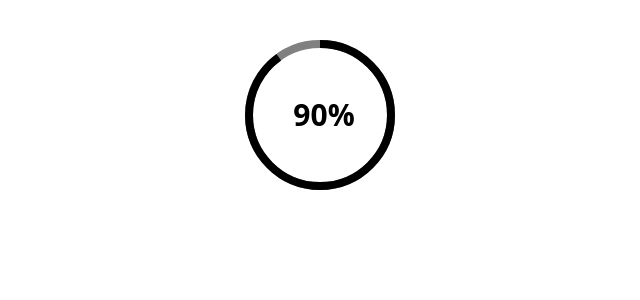
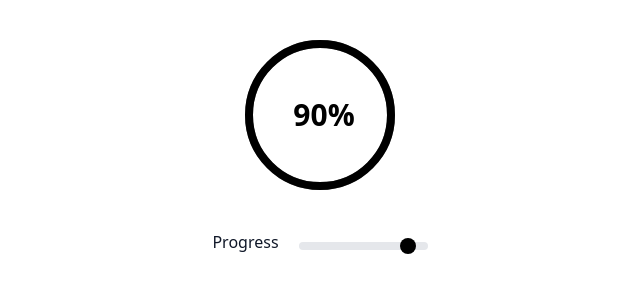
Before and after one commit to jdgamble555/svg-circle, a Nuxt app: page / in a window 1280 px wide. Shown: the top 300 px of the page, without its empty margins (320-960 px from the left). Built offline with nearby package versions, Linux system fonts and the light colour scheme.

Commit message:
shared progress

```diff
--- a/app.vue
+++ b/app.vue
@@ -1,15 +1,16 @@
 <script setup lang="ts">
 
-const progress = 90;
+const progress = useProgress()
 
 </script>
 
 <template>
   <div class="flex items-center justify-center text-center mt-10">
-    <svg-circle :progress>
+    <svg-circle>
       <h1 class="text-3xl font-bold size-full flex items-center justify-center">
         {{ progress }}%
       </h1>
     </svg-circle>
   </div>
+  <range-input />
 </template>
--- /dev/null
+++ b/components/range-input.vue
@@ -0,0 +1,33 @@
+<script setup lang="ts">
+
+const progress = useProgress()
+
+</script>
+
+<template>
+  <div class="flex items-center justify-center text-center gap-5 mt-10">
+    <label class="block mb-2 text-md font-medium text-gray-900" for="progress">Progress</label>
+    <input v-model="progress" class="h-2 bg-gray-200 rounded-lg appearance-none cursor-pointer" type="range"
+      name="progress" min="0" max="100" step="10">
+  </div>
+</template>
+
+
+<style scoped>
+input[type="range"]::-webkit-slider-thumb {
+  appearance: none;
+  height: 1rem;
+  width: 1rem;
+  background-color: black;
+  border-radius: 9999px;
+  cursor: pointer;
+}
+
+input[type="range"]::-moz-range-thumb {
+  height: 1rem;
+  width: 1rem;
+  background-color: black;
+  border-radius: 9999px;
+  cursor: pointer;
+}
+</style>
--- a/components/svg-circle.vue
+++ b/components/svg-circle.vue
@@ -1,6 +1,6 @@
 <script setup lang="ts">
 
-const { progress = 55 } = defineProps<{ progress?: number | null }>()
+const progress = useProgress()
 
 const cir = 150
 const width = 8
--- /dev/null
+++ b/composables/useProgress.ts
@@ -0,0 +1,3 @@
+export const useProgress = () => {
+    return useState('progress', () => 90);
+};
```
